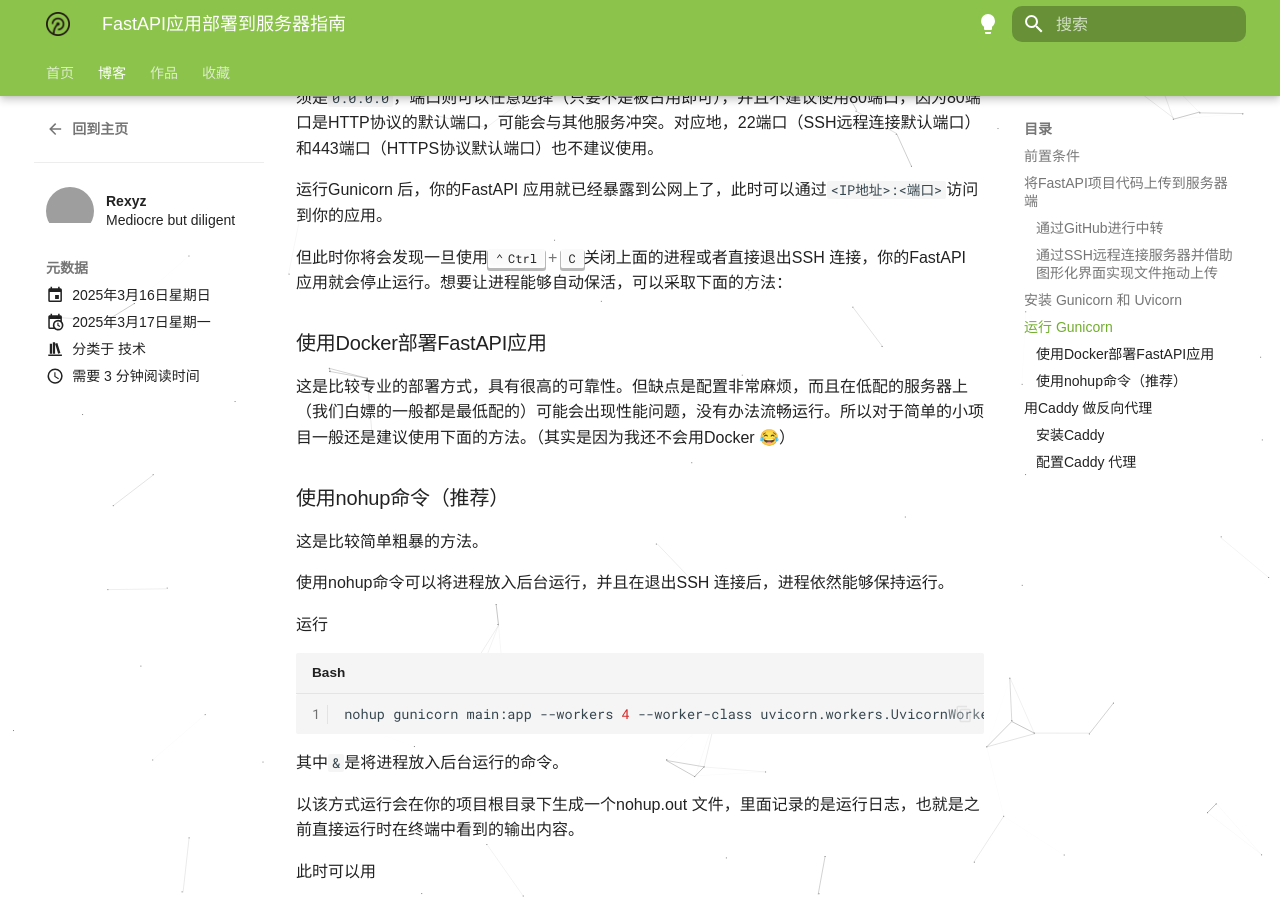
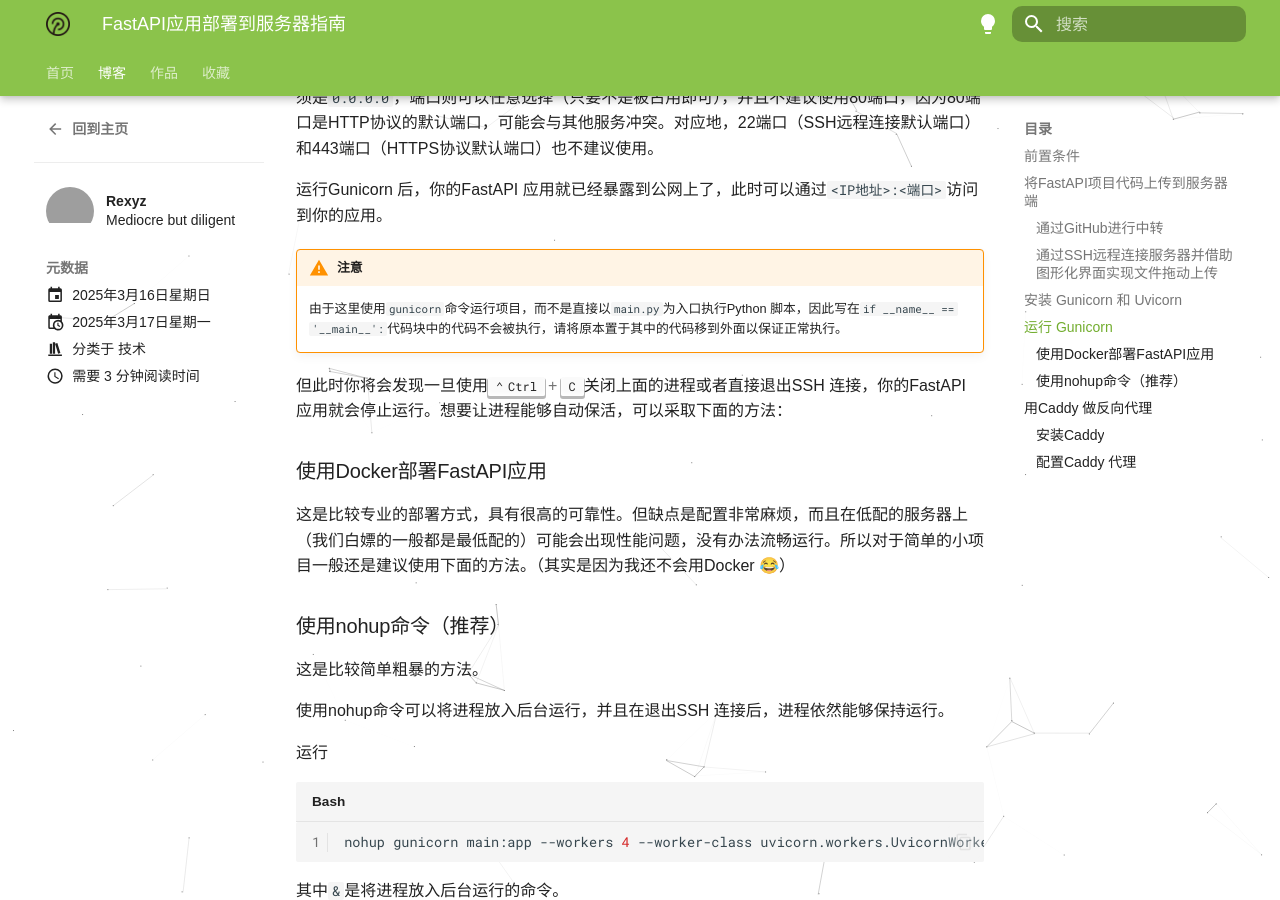
Before and after one commit to RRRexyz/MyBlog, an MkDocs documentation site: the page built from docs/blog/posts/2025-03-16-FastAPI应用部署到服务器指南.md, in a window 1280 px wide and 900 px high, scrolled down 4383 px. Built offline with MkDocs 1.6.1 and Material for MkDocs 9.7.7, drawn with Linux system fonts in a browser that asks for light colours; comment, search, counter and statistics services are not loaded; a style sheet for code colours, icons or effects is not loaded; grey boxes are pictures that could not be loaded.

```diff
--- a/docs/blog/posts/2025-03-16-FastAPI应用部署到服务器指南.md
+++ b/docs/blog/posts/2025-03-16-FastAPI应用部署到服务器指南.md
@@ -97,6 +97,9 @@ gunicorn main:app --workers 4 --worker-class uvicorn.workers.UvicornWorker --bin
 其中`main:app`是你的FastAPI 应用的入口点，`--workers`是工作进程数量，`--worker-class`是工作进程类型，`--bind`是绑定的IP地址和端口。这里面需要注意的是最后的bind参数，IP地址必须是`0.0.0.0`，端口则可以任意选择（只要不是被占用即可），并且不建议使用80端口，因为80端口是HTTP协议的默认端口，可能会与其他服务冲突。对应地，22端口（SSH远程连接默认端口）和443端口（HTTPS协议默认端口）也不建议使用。
 
 运行Gunicorn 后，你的FastAPI 应用就已经暴露到公网上了，此时可以通过`<IP地址>:<端口>`访问到你的应用。
+
+!!! warning "注意"
+    由于这里使用`gunicorn`命令运行项目，而不是直接以`main.py`为入口执行Python 脚本，因此写在`if __name__ == '__main__':`代码块中的代码不会被执行，请将原本置于其中的代码移到外面以保证正常执行。
 
 但此时你将会发现一旦使用++ctrl+c++关闭上面的进程或者直接退出SSH 连接，你的FastAPI 应用就会停止运行。想要让进程能够自动保活，可以采取下面的方法：
 
```
